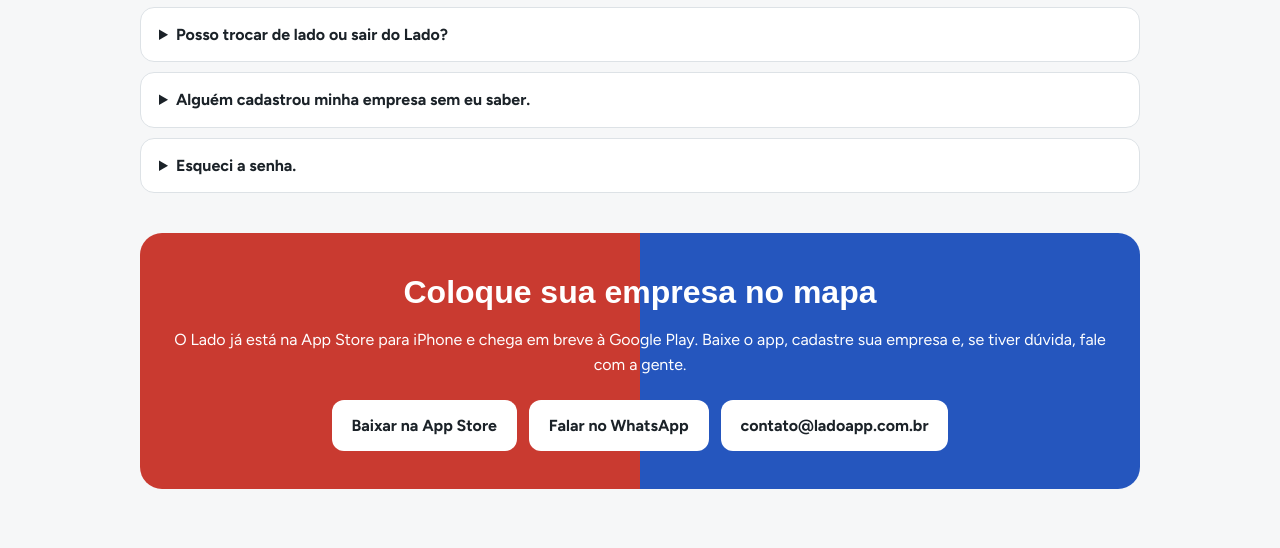
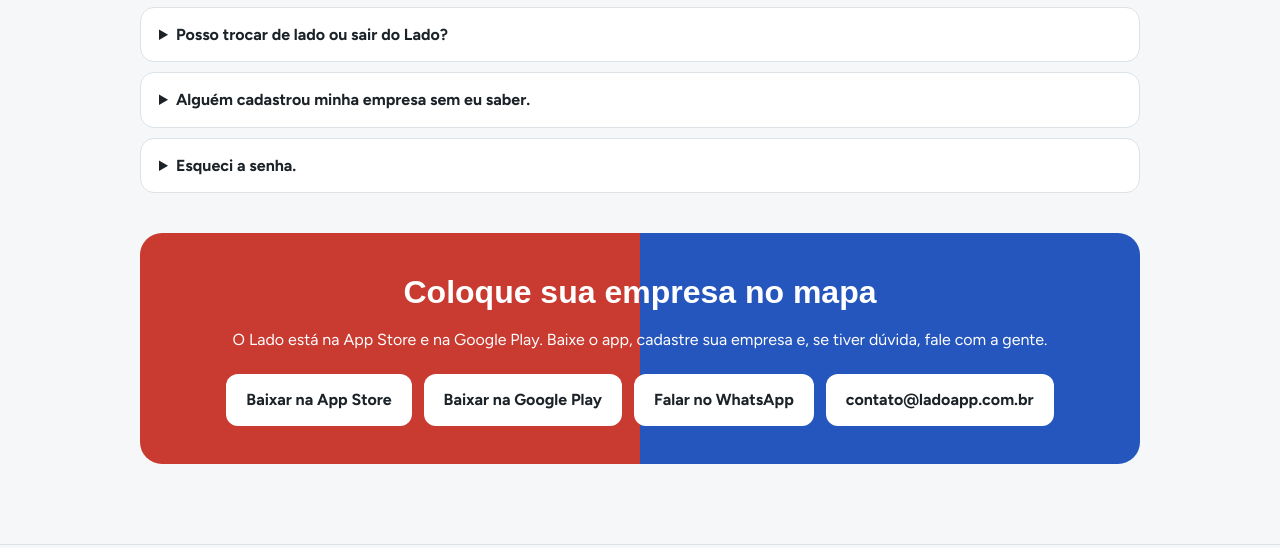
Before and after one commit to adriano-lado/ladoapp-site, a plain HTML site: page como-usar/index.html in a window 1280 px wide. Shown: the part 7335-7883 px from the top of the page. Drawn offline with Linux system fonts and the light colour scheme; a web font is replaced by a local one.

Commit message:
Google Play no ar: botao de download

```diff
--- a/como-usar/index.html
+++ b/como-usar/index.html
@@ -251,8 +251,9 @@ if(a&&a.t&&Date.now()-a.t<30*864e5)return;o.pagina=location.pathname.slice(0,100
 
 <section class="chamada">
   <h2>Coloque sua empresa no mapa</h2>
-  <p>O Lado já está na App Store para iPhone e chega em breve à Google Play. Baixe o app, cadastre sua empresa e, se tiver dúvida, fale com a gente.</p>
+  <p>O Lado está na App Store e na Google Play. Baixe o app, cadastre sua empresa e, se tiver dúvida, fale com a gente.</p>
   <a class="botao" href="https://apps.apple.com/br/app/lado-empresas-no-mapa/id6831672111" target="_blank" rel="noopener">Baixar na App Store</a>
+  <a class="botao" href="https://play.google.com/store/apps/details?id=br.com.ladoapp" target="_blank" rel="noopener">Baixar na Google Play</a>
   <a class="botao" href="https://wa.me/5527992650771?text=Ol%C3%A1!%20Preciso%20de%20ajuda%20com%20o%20app%20Lado." target="_blank" rel="noopener">Falar no WhatsApp</a>
   <a class="botao" href="mailto:contato@ladoapp.com.br">contato@ladoapp.com.br</a>
 </section>
```
